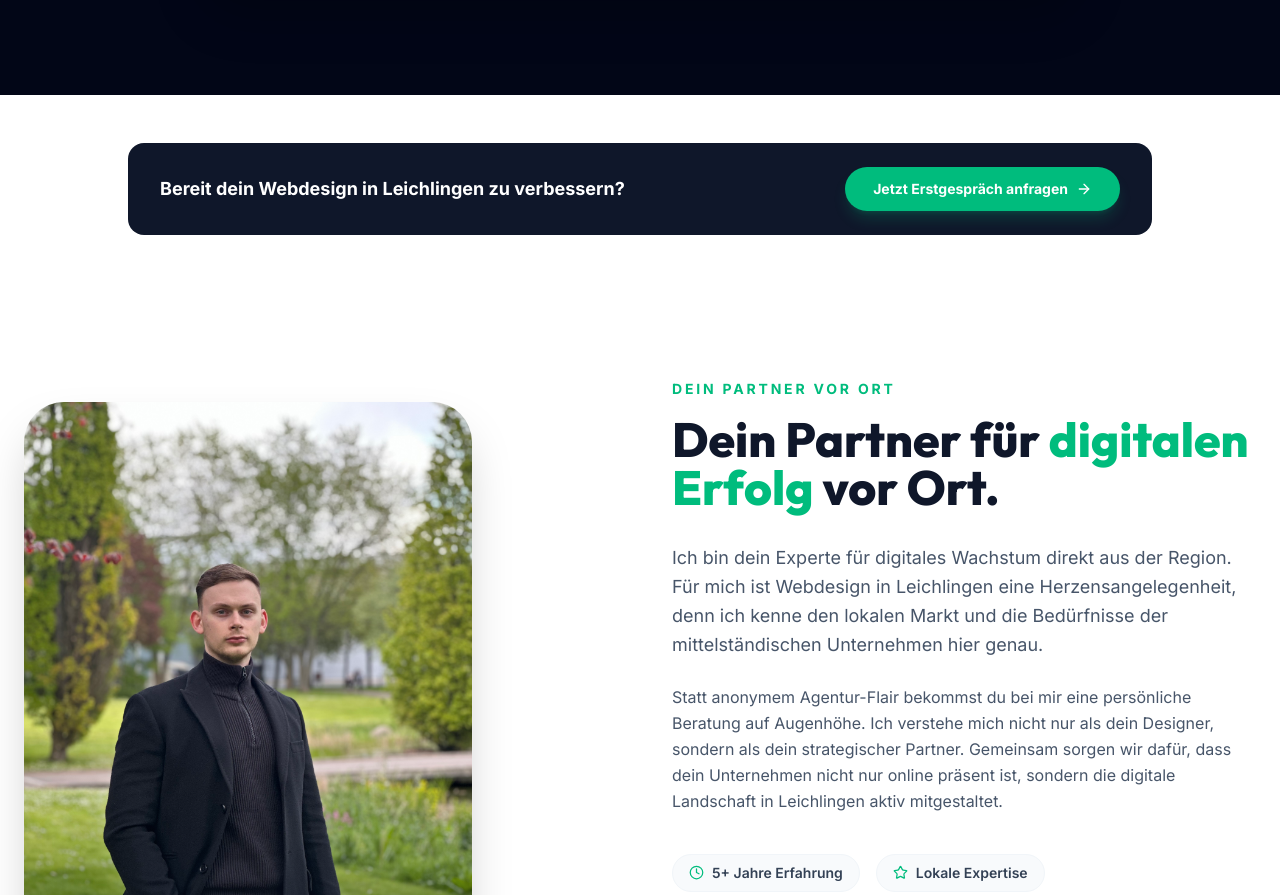
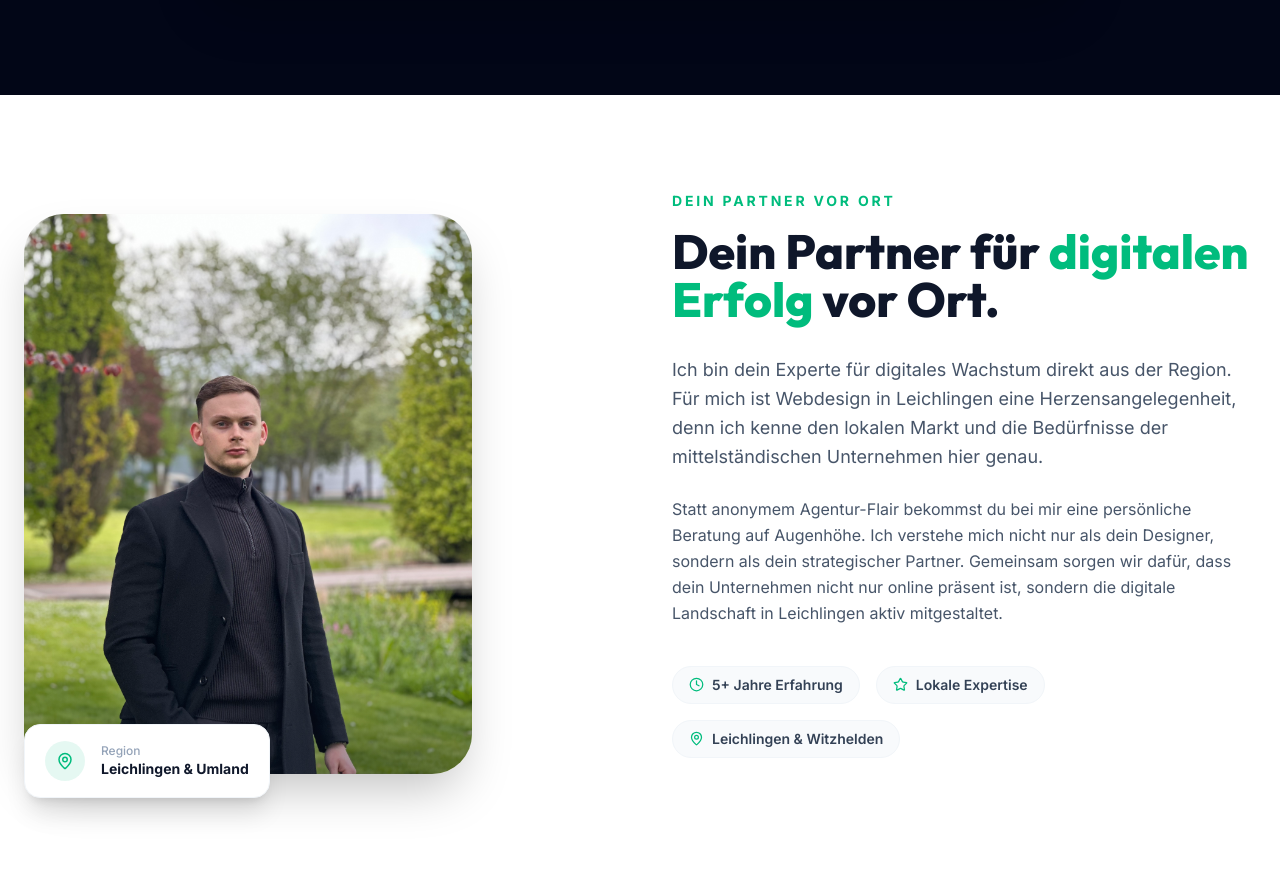
Before and after one commit to timmsug-source/website-linkedin, a Next.js app: page /webdesign/leichlingen in a window 1280 px wide. Shown: the part 5349-6244 px from the top of the page. Built offline with nearby package versions, Linux system fonts and the light colour scheme.

Commit message:
style: remove redundant small CTA bar on Leichlingen LP

```diff
--- a/src/app/(marketing)/webdesign/leichlingen/page.tsx
+++ b/src/app/(marketing)/webdesign/leichlingen/page.tsx
@@ -114,25 +114,7 @@ export default function LeichlingenPage() {
 
 
 
-      {/* 6. CTA + ÜBER MICH (Customized for Leichlingen) */}
-      <section className="py-12 px-6 bg-white">
-        <div className="max-w-5xl mx-auto">
-          <div className="flex flex-col sm:flex-row items-center justify-between gap-6 bg-slate-900 rounded-2xl px-8 py-6">
-            <p className="text-white font-bold text-lg text-center sm:text-left">
-              Bereit dein Webdesign in Leichlingen zu verbessern?
-            </p>
-            <a
-              href={CONTACT_URL}
-              target="_blank"
-              rel="noreferrer noopener"
-              className="inline-flex items-center gap-2 bg-accent hover:bg-accent/90 text-white rounded-full px-7 py-3 font-bold text-sm whitespace-nowrap transition-[background-color] shadow-lg shadow-accent/20 shrink-0"
-            >
-              Jetzt Erstgespräch anfragen
-              <ArrowRight size={16} />
-            </a>
-          </div>
-        </div>
-      </section>
+      {/* 6. ÜBER MICH (Customized for Leichlingen) */}
 
       {/* 7. ÜBER MICH (Customized for Leichlingen) */}
       <LeichlingenAbout />
```
